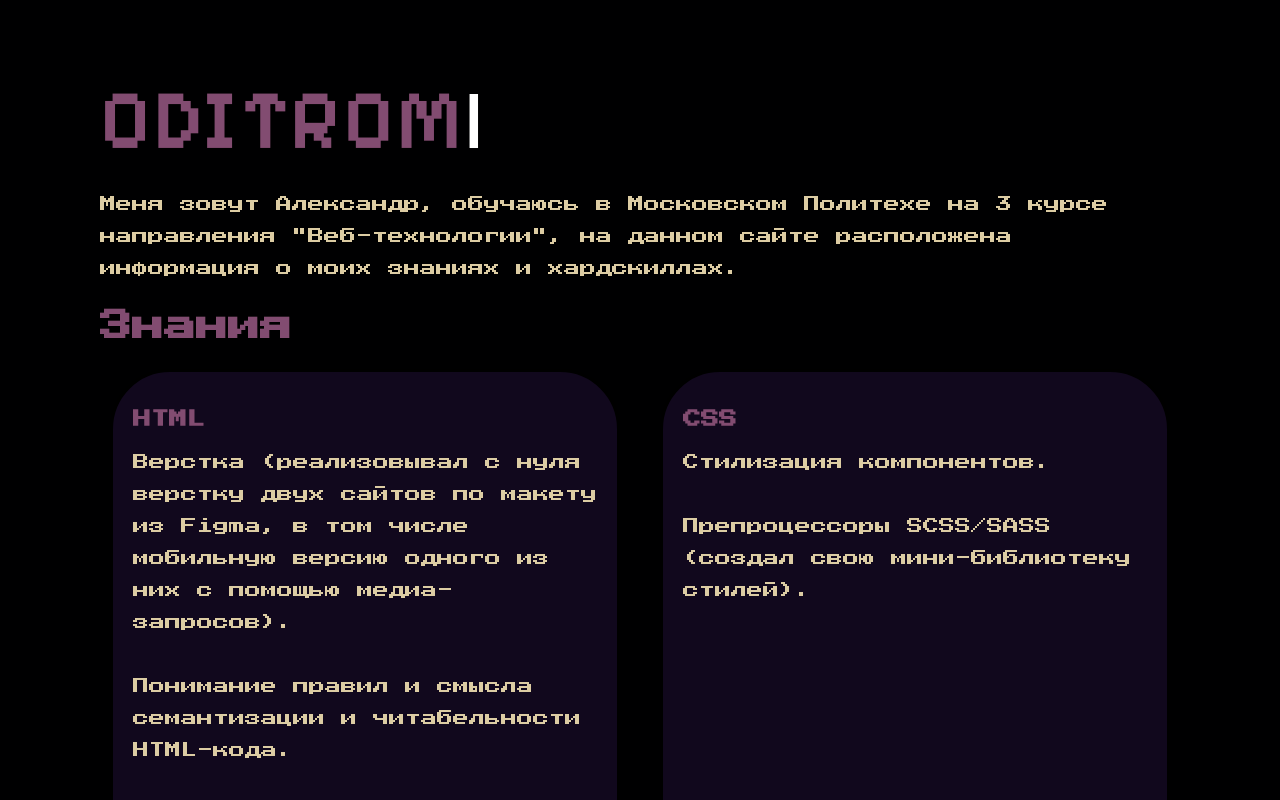
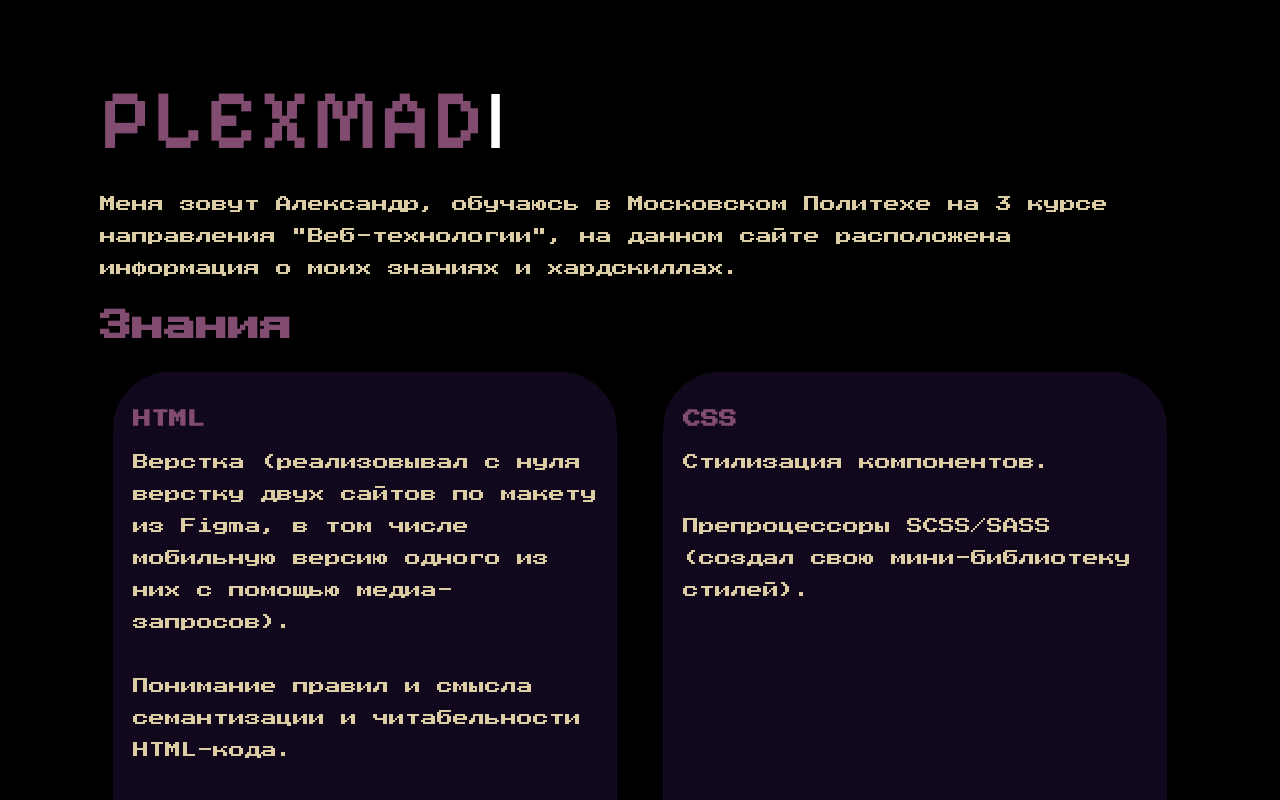
Before and after one commit to PlexMAD/oditrom, a React (Create React App) app in the folder web/: page / in a window 1280 px wide. Shown: the top 800 px of the page. Built offline with nearby package versions, Linux system fonts and the light colour scheme.

Commit message:
change title

```diff
--- a/web/src/components/Main.tsx
+++ b/web/src/components/Main.tsx
@@ -9,7 +9,7 @@ import othertext from "../texts/other";
 const Main: React.FC = () => {
     const [headingInfo, setHeadingInfo] = useState<string>('');
     const [lineIsVisible, setLineIsVisible] = useState<boolean>(true);
-    const heading = 'oditrom';
+    const heading = 'plexmad';
 
     const fillHeading = () => {
         setHeadingInfo('')
```
